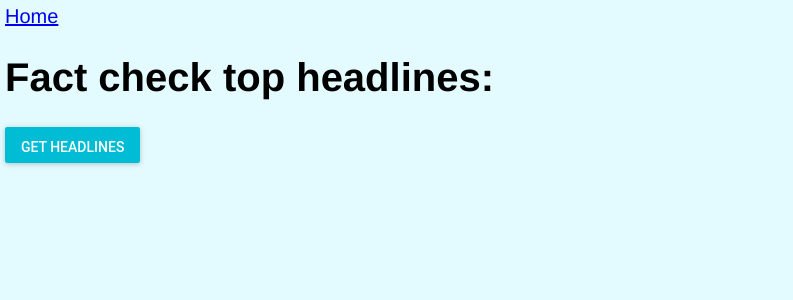
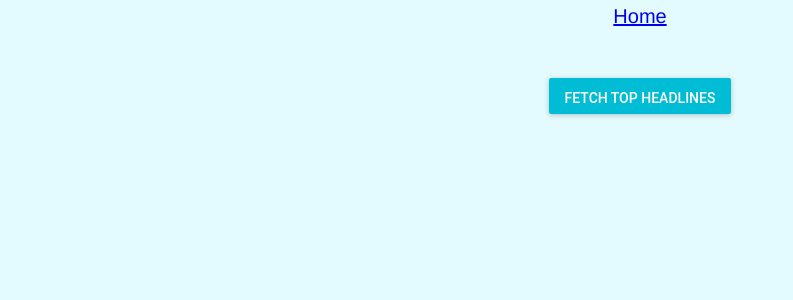
Before and after one commit to aalcott14/trust-issues, a React app: page / in a window 1280 px wide. Shown: the top 300 px of the page, without its empty margins (0-793 px from the left). Built offline with nearby package versions, Linux system fonts and the light colour scheme.

Commit message:
remove unnecessary tags and center button

```diff
--- a/client/src/components/Home.css
+++ b/client/src/components/Home.css
@@ -9,6 +9,11 @@ html {
 }
 body {
   margin: 0;
+  text-align: center;
+}
+
+.fetchButton {
+  margin-top: 50px;
 }
 
 .headlines {
@@ -25,11 +30,6 @@ body {
   padding: 10px;
 }
 
-.head-text {
-  flex: 1;
-}
-
 .ruling-graphic {
   width: 80%;
-  flex: 1;
 }
--- a/client/src/components/Home.jsx
+++ b/client/src/components/Home.jsx
@@ -34,9 +34,8 @@ class Home extends Component {
     return (
       <MuiThemeProvider>
         <div className="Home">
-          <h1 className="title">Fact check top headlines:</h1>
           <RaisedButton
-            label="Get headlines"
+            label="FETCH TOP HEADLINES"
             primary
             className="fetchButton"
             onClick={this.getHeadlines}
```
Also changed, not shown: 1 other file (tests, documents, lock files or other folders).
